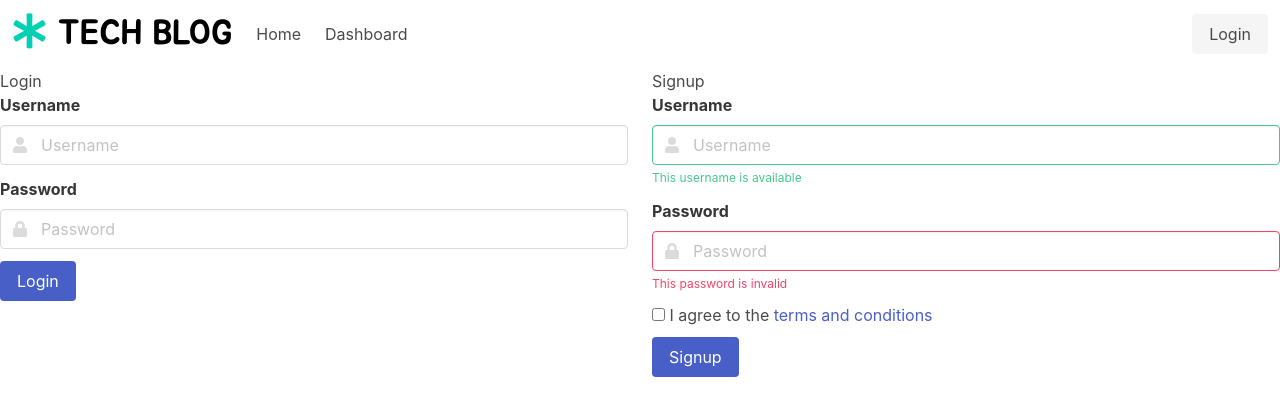
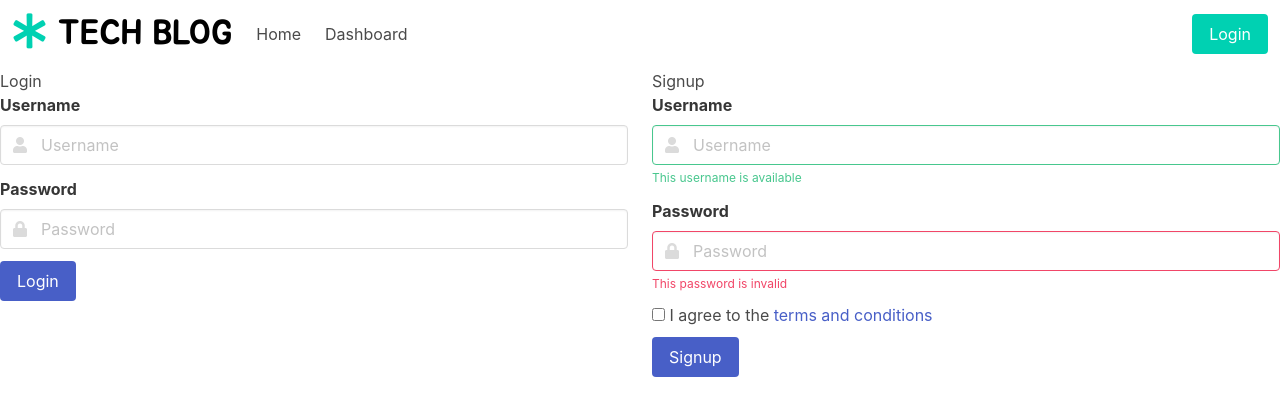
Before and after one commit to CodingNav/Tech-Blog, a Node project: template views/login.handlebars in a window 1280 px wide. Shown: the top 416 px of the page. Run offline with Node 20 templates, Linux system fonts and the light colour scheme; the template is opened without the code that fills it, so the values that code supplies are empty; some libraries are stand-ins or nearby versions.

Commit message:
Changed login btn color

```diff
--- a/views/layouts/main.handlebars
+++ b/views/layouts/main.handlebars
@@ -54,7 +54,7 @@
                             Log Out
                         </a>
                         {{else}}
-                        <a class="button is-light" href="/login">
+                        <a class="button is-primary" href="/login">
                             Login
                         </a>
                         {{/if}}
```
